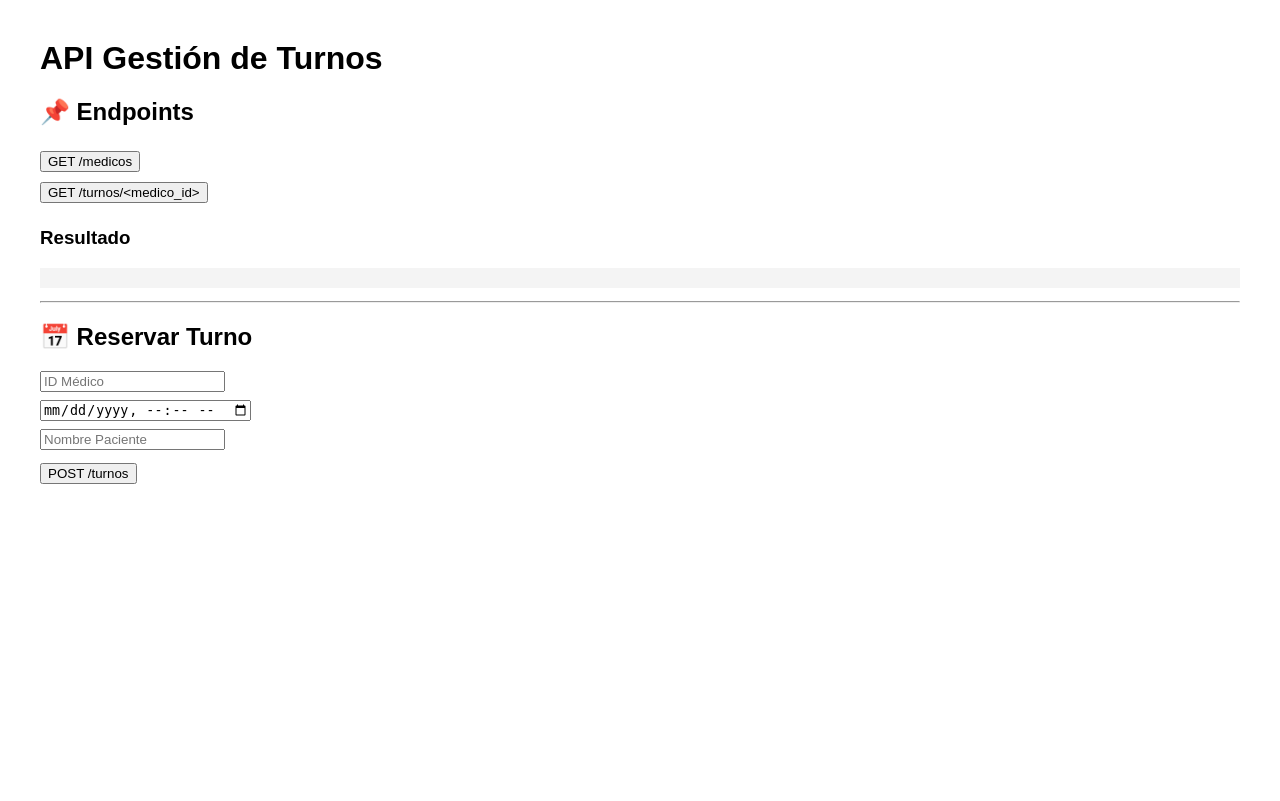
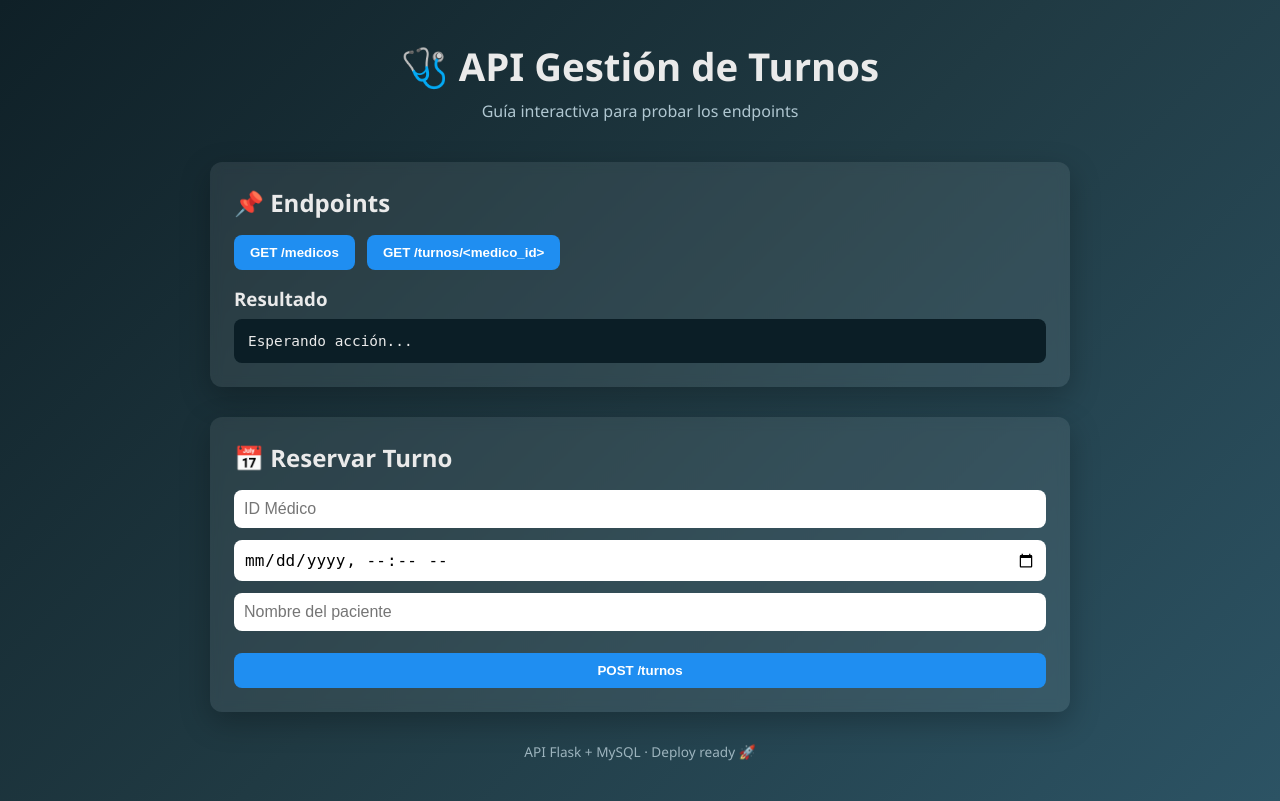
Before and after one commit to eliasescalante/turnitos_api_deploy_test, a Flask app: page / in a window 1280 px wide. Before the commit the page ends 484 px from the top, so only its background shows below. Run offline with Flask 3, Linux system fonts and the light colour scheme.

Commit message:
update to styles

```diff
--- /dev/null
+++ b/static/styles.css
@@ -0,0 +1,115 @@
+/* RESET */
+* {
+    box-sizing: border-box;
+    margin: 0;
+    padding: 0;
+}
+
+/* BASE */
+body {
+    font-family: 'Segoe UI', Tahoma, sans-serif;
+    background: linear-gradient(135deg, #0f2027, #203a43, #2c5364);
+    color: #eaeaea;
+    min-height: 100vh;
+}
+
+/* LAYOUT */
+.container {
+    max-width: 900px;
+    margin: 0 auto;
+    padding: 40px 20px;
+}
+
+/* HEADER */
+.header {
+    text-align: center;
+    margin-bottom: 40px;
+}
+
+.header h1 {
+    font-size: 2.4rem;
+    margin-bottom: 8px;
+}
+
+.header p {
+    color: #b0c7d1;
+}
+
+/* CARDS */
+.card {
+    background: rgba(255, 255, 255, 0.08);
+    border-radius: 12px;
+    padding: 24px;
+    margin-bottom: 30px;
+    box-shadow: 0 10px 30px rgba(0, 0, 0, 0.25);
+    backdrop-filter: blur(6px);
+}
+
+.card h2 {
+    margin-bottom: 16px;
+}
+
+.card h3 {
+    margin: 16px 0 8px;
+}
+
+/* BUTTONS */
+.buttons {
+    display: flex;
+    gap: 12px;
+    flex-wrap: wrap;
+}
+
+button {
+    background: #1f8ef1;
+    border: none;
+    color: white;
+    padding: 10px 16px;
+    border-radius: 8px;
+    cursor: pointer;
+    font-weight: 600;
+    transition: all 0.2s ease;
+}
+
+button:hover {
+    background: #0d6efd;
+    transform: translateY(-1px);
+}
+
+button.primary {
+    width: 100%;
+    margin-top: 10px;
+}
+
+/* FORM */
+form {
+    display: flex;
+    flex-direction: column;
+    gap: 12px;
+}
+
+input {
+    padding: 10px;
+    border-radius: 8px;
+    border: none;
+    outline: none;
+    font-size: 1rem;
+}
+
+/* RESULT */
+pre {
+    background: #0b1e26;
+    border-radius: 8px;
+    padding: 14px;
+    max-height: 250px;
+    overflow: auto;
+    font-size: 0.9rem;
+}
+
+/* FOOTER */
+.footer {
+    text-align: center;
+    margin-top: 30px;
+    font-size: 0.85rem;
+    color: #9db4be;
+}
--- a/templates/guia.html
+++ b/templates/guia.html
@@ -3,46 +3,50 @@
 <head>
     <meta charset="UTF-8">
     <title>API Turnos Médicos</title>
+
+    <link rel="stylesheet" href="/static/styles.css">
     <script src="/static/main.js" defer></script>
-    <style>
-        body {
-            font-family: Arial, sans-serif;
-            margin: 40px;
-        }
-        button {
-            margin: 5px 0;
-        }
-        pre {
-            background: #f4f4f4;
-            padding: 10px;
-        }
-        input {
-            display: block;
-            margin-bottom: 8px;
-        }
-    </style>
 </head>
 <body>
 
-    <h1>API Gestión de Turnos</h1>
+    <div class="container">
 
-    <h2>📌 Endpoints</h2>
+        <header class="header">
+            <h1>🩺 API Gestión de Turnos</h1>
+            <p>Guía interactiva para probar los endpoints</p>
+        </header>
 
-    <button onclick="getMedicos()">GET /medicos</button><br>
-    <button onclick="getTurnos()">GET /turnos/&lt;medico_id&gt;</button>
+        <section class="card">
+            <h2>📌 Endpoints</h2>
 
-    <h3>Resultado</h3>
-    <pre id="resultado"></pre>
+            <div class="buttons">
+                <button onclick="getMedicos()">GET /medicos</button>
+                <button onclick="getTurnos()">GET /turnos/&lt;medico_id&gt;</button>
+            </div>
 
-    <hr>
+            <h3>Resultado</h3>
+            <pre id="resultado">Esperando acción...</pre>
+        </section>
 
-    <h2>📅 Reservar Turno</h2>
+        <section class="card">
+            <h2>📅 Reservar Turno</h2>
 
-    <input type="number" id="medico_id" placeholder="ID Médico">
-    <input type="datetime-local" id="fecha_hora">
-    <input type="text" id="paciente" placeholder="Nombre Paciente">
+            <form onsubmit="event.preventDefault(); reservarTurno();">
+                <input type="number" id="medico_id" placeholder="ID Médico">
+                <input type="datetime-local" id="fecha_hora">
+                <input type="text" id="paciente" placeholder="Nombre del paciente">
 
-    <button onclick="reservarTurno()">POST /turnos</button>
+                <button type="submit" class="primary">
+                    POST /turnos
+                </button>
+            </form>
+        </section>
+
+        <footer class="footer">
+            <p>API Flask + MySQL · Deploy ready 🚀</p>
+        </footer>
+
+    </div>
 
 </body>
 </html>
```
